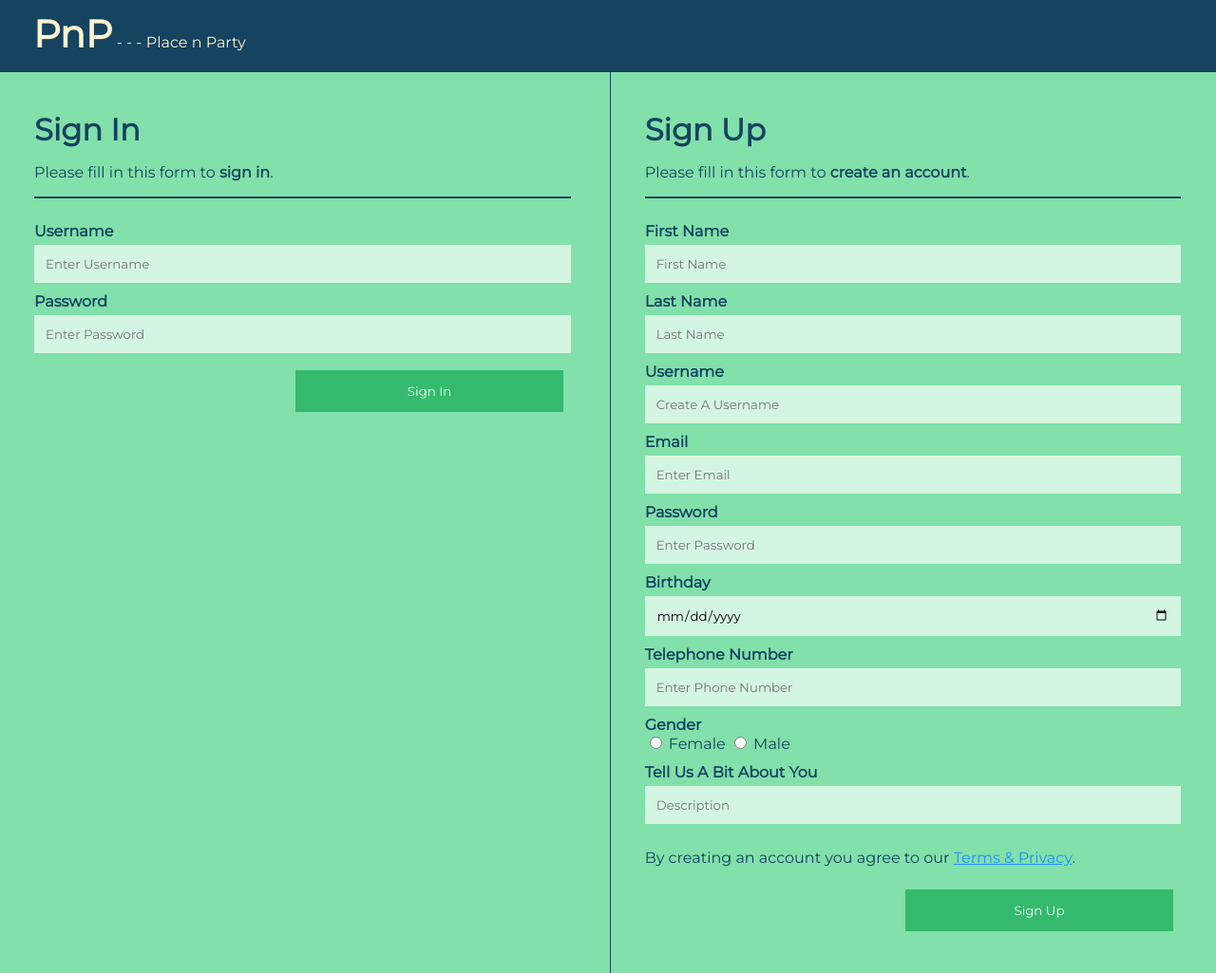
After one commit to kyilmaz2421/PnP, a PHP site: page /pnp/index.php in a window 1280 px wide. The commit adds this page. Shown: the whole page at 95% size. Run offline with PHP 8.4, Linux system fonts and the light colour scheme; a stand-in replaces the project's code that opens the database connection.

Commit message:
ajax sign in + setup for sessions complete

```diff
--- /dev/null
+++ b/index.php
@@ -0,0 +1,121 @@
+<?php
+   include("server_config.php");
+
+?>
+<!DOCTYPE html>
+<html>
+<head>
+  <title>PnP</title>
+
+  <!-- Scripts -->
+  <script src="https://ajax.googleapis.com/ajax/libs/jquery/3.3.1/jquery.min.js"></script>
+
+  <!-- StyleSheets -->
+  <link rel="stylesheet" type="text/css" href="css/general.css">
+  <link rel="stylesheet" type="text/css" href="css/index.css">
+  <link href="https://fonts.googleapis.com/css?family=Montserrat" rel="stylesheet">
+</head>
+
+<body>
+
+  <header>
+    <h1>PnP</h1>
+    <p> - - - Place n Party</p>
+  </header>
+
+  <div id="formHolder">
+    <form action="" method="POST" >
+      <div class="container">
+        <h1>Sign In</h1>
+        <p>Please fill in this form to <b>sign in</b>.</p>
+        <hr>
+
+        <label for="username"><b>Username</b></label>
+        <input id="username" type="text" placeholder="Enter Username" name="username" required>
+
+        <label for="psw"><b>Password</b></label>
+        <input id="password" type="password" placeholder="Enter Password" name="password" required>
+
+        <div class="clearfix">
+          <!-- <button type="button" class="cancelbtn">Cancel</button> -->
+          <button id="signIn" type="button" class="signupbtn">Sign In</button>
+        </div>
+      </div>
+    </form>
+
+  <form method="POST" action="php/create_user.php" style="border-left:1px solid #154360">
+    <div class="container">
+      <h1>Sign Up</h1>
+      <p>Please fill in this form to <b>create an account</b>.</p>
+      <hr>
+        <label for="firstname"><b>First Name</b></label>
+        <input type="text" placeholder="First Name" name="firstname" required>
+
+        <label for="lastname"><b>Last Name</b></label>
+        <input type="text" placeholder="Last Name" name="lastname" required>
+
+        <label for="username"><b>Username</b></label>
+        <input type="text" placeholder="Create A Username" name="username" required>
+
+        <label for="email"><b>Email</b></label>
+        <input type="email" placeholder="Enter Email" name="email" required>
+
+        <label for="psw"><b>Password</b></label>
+        <input type="password" placeholder="Enter Password" name="password" required>
+
+        <label for="bday"><b>Birthday</b></label>
+        <input type="date" name="bday">
+
+        <label for="tel"><b>Telephone Number</b></label>
+        <input type="tel" placeholder="Enter Phone Number" name="tel">
+
+        <label for="gender"><b>Gender</b></label> <br>
+        <form action="">
+          <input type="radio" name="gender" style="margin-bottom:15px"> Female
+          <input type="radio" name="gender" style="margin-bottom:15px"> Male <br>
+        </form>
+
+        <label for="info"><b>Tell Us A Bit About You</b></label>
+        <input type="text" placeholder="Description" name="info" maxlength="100" required>
+
+        <p>By creating an account you agree to our <a href="#" style="color:dodgerblue">Terms & Privacy</a>.</p>
+
+        <div class="clearfix">
+          <!-- <button type="button" class="cancelbtn">Cancel</button> -->
+          <button type="submit" class="signupbtn">Sign Up</button>
+        </div>
+      </div>
+    </form>
+  </div>
+
+      <script type="text/JavaScript">
+              $( document ).ajaxComplete(function() {
+                  // alert("complete");
+              });
+
+
+              $('#signIn').click(function(e) {
+                e.preventDefault();
+                $.ajax({
+                   type: "POST",
+                   url: 'php/sign_in_page.php',
+                   data: {
+                      username: $("#username").val(),
+                      password: $("#password").val()
+                    },
+                   success: function(data)
+                   {
+                      if (data === 'ValidCredentials') {
+                        window.location = 'viewingPage.html';
+                      }
+                      else {
+                          // alert(data);
+                         $(".clearfix").after("<h3 style='color: red;'>Invalid Credentials</h3>");
+                      }
+                   }
+               });
+             });
+      </script>
+
+</body>
+</html>
--- /dev/null
+++ b/server_config.php
@@ -0,0 +1,7 @@
+<?php
+   define('DB_SERVER', 'localhost');
+   define('DB_USERNAME', 'root');
+   define('DB_PASSWORD', 'pnpdbpassword1');
+   define('DB_DATABASE', 'pnpdb');
+   $db = new PDO("mysql:host=localhost;dbname=pnpdb", "root", "pnpdbpassword1");
+?>
```
Also changed, not shown: index.html (+31 -3 lines), php/is_user.php (added, +65 -0 lines), php/sign_in_page.php (+44 -40 lines), session.php (added, +16 -0 lines), session_php.php (added, +16 -0 lines), .htaccess, 1 other file.
